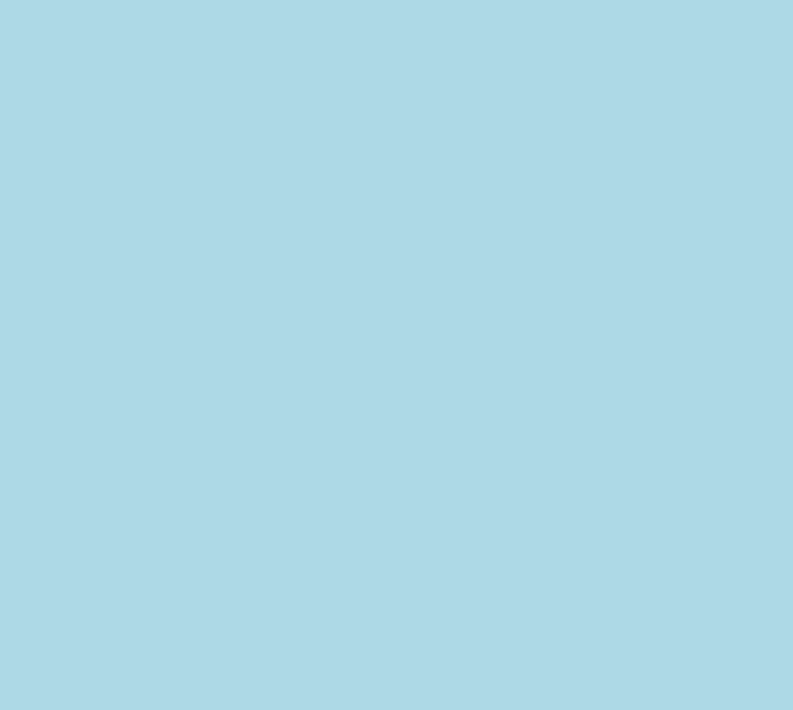
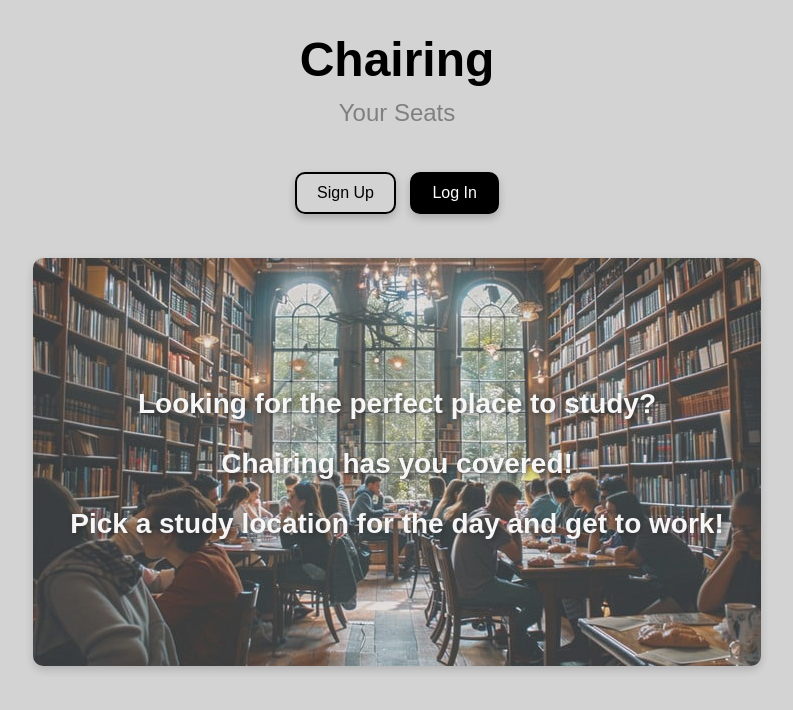
Before and after one commit to Marketplace-development/uneven-groups-a-d2024-group-1, a Flask app: page / in a window 1280 px wide. Before the commit the part shown is empty. Shown: the top 710 px of the page, without its empty margins (243-1036 px from the left). Run offline with Flask 3, Linux system fonts and the light colour scheme.

Commit message:
Eerste versie home page

```diff
--- a/app.py
+++ b/app.py
@@ -4,8 +4,8 @@ from config import Config
 from datetime import datetime
 
 app = Flask(__name__)
-#app.config.from_object(Config)  # Load the config settings
-db = SQLAlchemy(app)  # Initialize SQLAlchemy with your app
+app.config.from_object(Config)  # Load the config settings
+#db = SQLAlchemy(app)  # Initialize SQLAlchemy with your app
 
 @app.route('/')
 def home():
--- a/css/main.css
+++ /dev/null
@@ -1,36 +0,0 @@
-body, html {
-    margin: 0;
-    font-family: sans-serif;
-    background-color: lightblue;
-}
-
-.content {
-    margin: 0 auto;
-    width: 400px;
-}
-
-table, td, th {
-    border: 1px solid #aaa;
-}
-
-table {
-    border-collapse: collapse;
-    width: 100%;
-}
-
-th {
-    height: 30px;
-}
-
-td {
-    text-align: center;
-    padding: 5px;
-}
-
-.form {
-    margin-top: 20px;
-}
-
-#content {
-    width: 70%;
-}
--- /dev/null
+++ b/static/css/main.css
@@ -0,0 +1,86 @@
+body, html {
+    margin: 0;
+    font-family: sans-serif;
+    background-color: lightgray;
+}
+
+.btn {
+    padding: 10px 20px;
+    font-size: 1em;
+    margin: 5px;
+    cursor: pointer;
+    transition: background-color 0.3s;
+    border-radius: 10px;
+    box-shadow: 0 4px 8px rgba(0, 0, 0, 0.2);
+}
+
+.btn-transparent {
+    background-color: transparent;
+    color: black;
+    font-weight: normal;
+    border: 2px solid black;
+}
+
+.btn-black {
+    background-color: black;
+    color: white;
+    font-weight: normal;
+    border: 2px solid black;
+}
+
+.image-container {
+    position: relative;
+    text-align: center;
+    max-width: 100%;
+    opacity: 0.8;
+}
+
+.overlay-text {
+    position: absolute;
+    top: 35%;
+    left: 50%;
+    transform: translate(-50%, -20%);
+    color: white;
+    font-size: 1.75em;
+    font-weight: bold;
+    text-shadow: 2px 2px 5px rgba(0, 0, 0, 0.7);
+    width: 80%;
+}
+
+.image {
+    max-width: 100%;
+    height: auto;
+    border-radius: 10px;
+    box-shadow: 0 4px 8px rgba(0, 0, 0, 0.2);
+}
+
+.content {
+    margin: 0 auto;
+    width: 400px;
+}
+
+table, td, th {
+    border: 1px solid #aaa;
+}
+
+table {
+    border-collapse: collapse;
+    width: 100%;
+}
+
+th {
+    height: 30px;
+}
+
+td {
+    text-align: center;
+    padding: 5px;
+}
+
+.form {
+    margin-top: 20px;
+}
+
+#content {
+    width: 70%;
+}
--- a/templates/home.html
+++ b/templates/home.html
@@ -1,9 +1,29 @@
 {% extends 'base.html' %}
 
 {% block head %}
-<title>Chairing</title>
+<title>Chairing: Your Seats</title>
 {% endblock %}
 
 {% block body %}
+<!--Chairing-->
+<h1 style="text-align: center; font-size: 3em; font-weight: bold;">Chairing</h1>
 
+<!--your seats-->
+<p style="text-align: center; color: grey; font-size: 1.5em; margin-top: -20px; margin-bottom: 40px;">Your Seats</p>
+
+<!--Sign Up and Log In buttons-->
+<div style="text-align: center; margin-top: 20px;">
+    <button class="btn btn-transparent">Sign Up</button>
+    <button class="btn btn-black">Log In</button>
+</div>
+
+<!--Introductory text above image-->
+<div class="image-container" style="margin-top: 3%;">
+    <div class="overlay-text">
+        <p>Looking for the perfect place to study?</p>
+        <p>Chairing has you covered!</p>
+        <p>Pick a study location for the day and get to work!</p>
+    </div>
+    <img src="{{ url_for('static', filename='images/studylibrary.jpg') }}" alt="Chairing Image" class="image">
+</div>
 {% endblock %}
```
Also changed, not shown: static/images/studylibrary.jpg (added).
